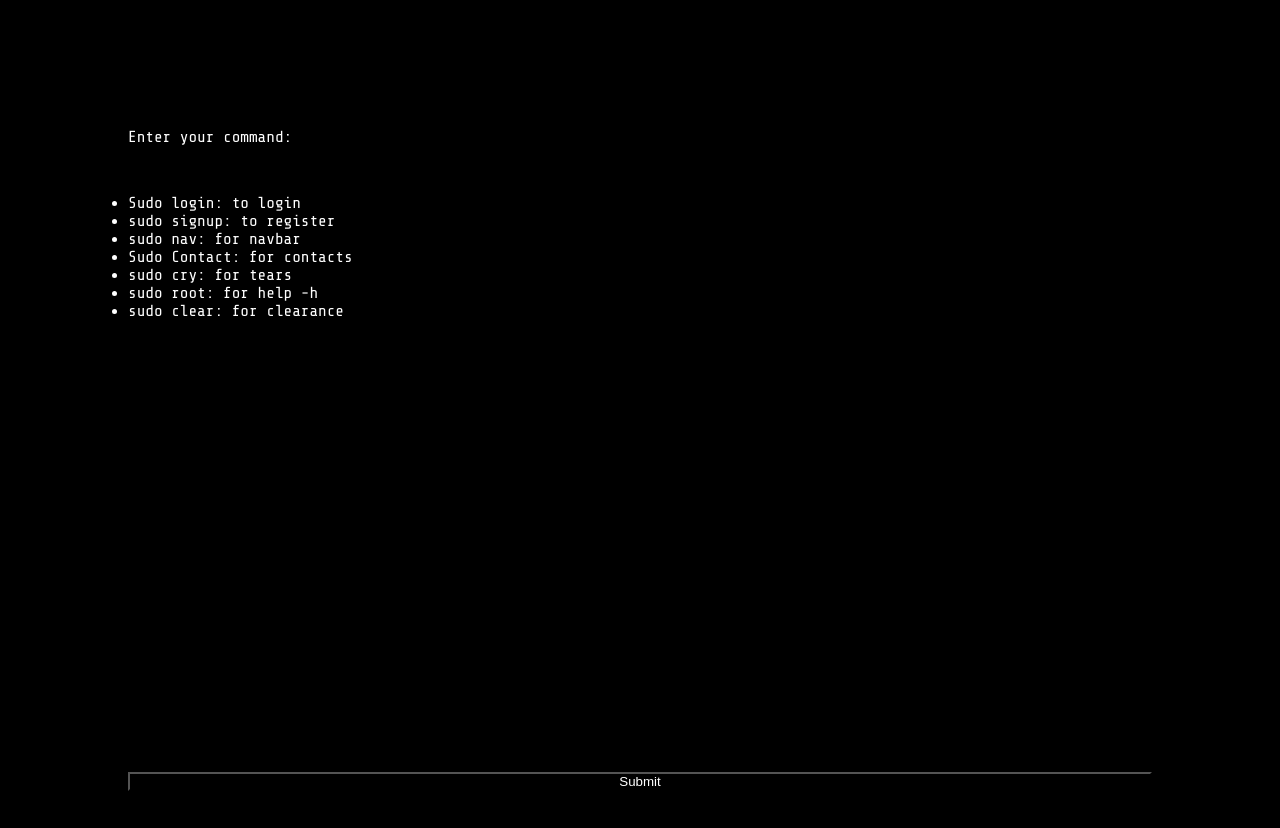
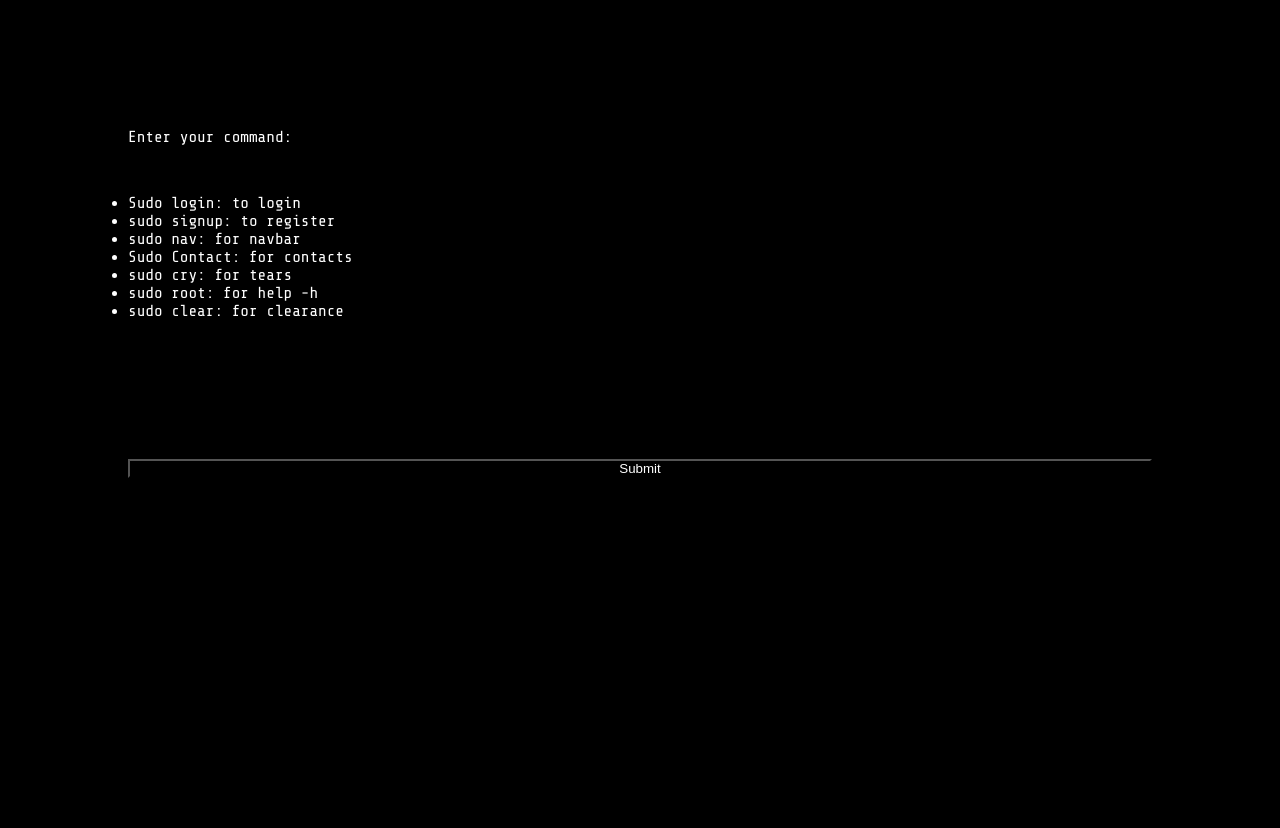
Before and after one commit to cobrianz/commandline-web, a plain HTML site: page index.html in a window 1280 px wide. Drawn offline with nearby package versions, Linux system fonts and the light colour scheme.

Commit message:
first commit

```diff
--- a/index.html
+++ b/index.html
@@ -20,7 +20,7 @@
             <li>sudo clear: for clearance</li>
         </ul>
         <form action="#" id="commandForm">
-            <textarea name="command" id="command" cols="50" rows="30"></textarea>
+            <textarea name="command" id="command" cols="5" rows="5"></textarea>
             <button type="submit" onclick="command()">Submit</button>
         </form>
         <div class="login">
```
